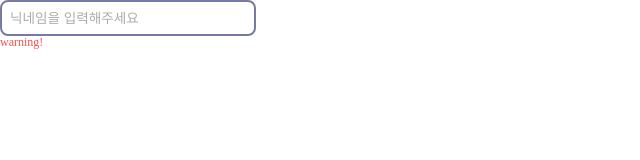
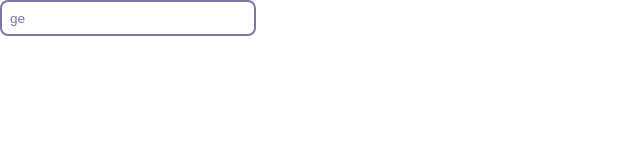
Before and after one commit to boostcampwm-2022/web15-Teleparty, a React (Vite) app in the folder packages/frontend/: page / in a window 1280 px wide. Shown: the top 160 px of the page, without its empty margins (0-640 px from the left). Built offline with nearby package versions, Linux system fonts and the light colour scheme.

Commit message:
feat: NicknameInput 특수문자 검사 및 경고 출력 구현

```diff
--- a/packages/frontend/src/components/NicknameInput/NicknameInput.component.tsx
+++ b/packages/frontend/src/components/NicknameInput/NicknameInput.component.tsx
@@ -1,12 +1,36 @@
+import { useState } from "react";
+
 import { NicknameInputLayout, WarningText } from "./NicknameInput.styles";
 
+import { isIncludesSpecialCharacter } from "../../utils/string";
 import { TextInput } from "../common/TextInput";
 
 const NicknameInput = () => {
+  const [input, setInput] = useState("ge");
+  const [warningMessage, setWarningMessage] = useState("");
+
+  const onChangeHandler: React.ChangeEventHandler<HTMLInputElement> = (e) => {
+    const { value } = e.target;
+    setInput(value);
+
+    const warningMessageList = [];
+
+    if (isIncludesSpecialCharacter(e.target.value)) {
+      warningMessageList.push("특수문자를 포함할 수 없습니다!");
+    }
+
+    setWarningMessage(warningMessageList.join("\n"));
+  };
+
   return (
     <NicknameInputLayout>
-      <TextInput sizeType="medium" placeholder="닉네임을 입력해주세요" />
-      <WarningText>warning!</WarningText>
+      <TextInput
+        sizeType="medium"
+        placeholder="닉네임을 입력해주세요"
+        onChange={onChangeHandler}
+        value={input}
+      />
+      <WarningText>{warningMessage}</WarningText>
     </NicknameInputLayout>
   );
 };
--- a/packages/frontend/src/components/NicknameInput/NicknameInput.styles.tsx
+++ b/packages/frontend/src/components/NicknameInput/NicknameInput.styles.tsx
@@ -13,5 +13,6 @@ export const NicknameInputLayout = styled.div`
 
   ${WarningText} {
     position: absolute;
+    margin: 3px 0 0 3px;
   }
 `;
--- /dev/null
+++ b/packages/frontend/src/utils/string.ts
@@ -0,0 +1,3 @@
+export const isIncludesSpecialCharacter = (str: string) => {
+  return /[ `!@#$%^&*()_+\-=[\]{};':"\\|,.<>/?~]/.test(str);
+};
```
